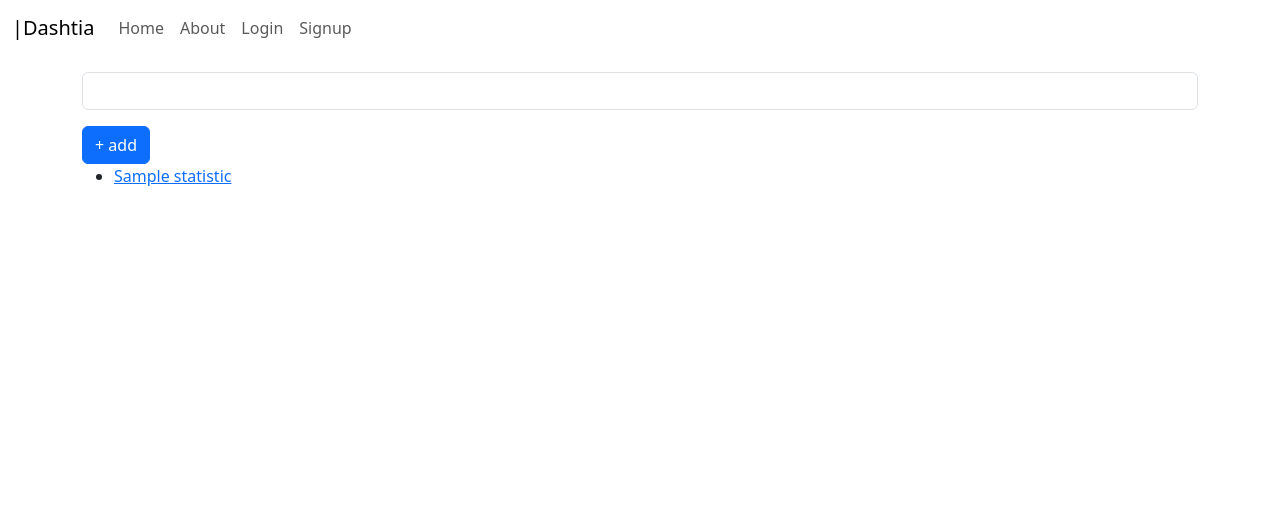
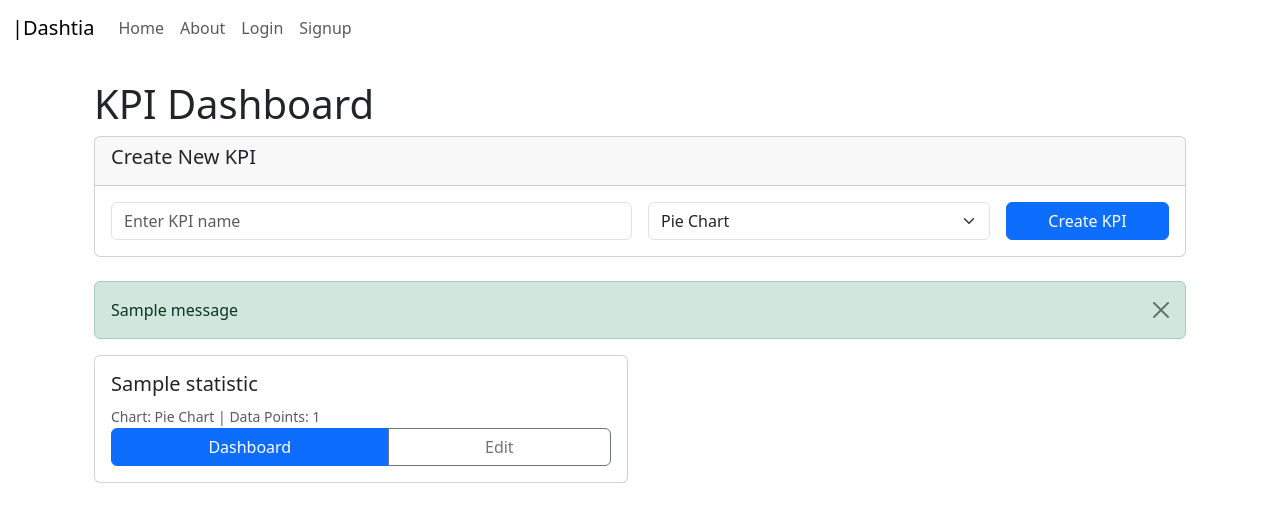
Before and after one commit to Trillspectre/dashtia, a Django app: page /stats/ in a window 1280 px wide. Shown: the top 517 px of the page. Run offline with Django 4.2, Linux system fonts and the light colour scheme; tables that the repository leaves empty hold one stand-in row (values such as "Sample post"); one stand-in notice (Sample message) is shown.

Commit message:
added choices of chart type to models and changed the required views and paths javascript and HTML and edit button and page with bootstrap styles to display info and actions

```diff
--- a/stats/models.py
+++ b/stats/models.py
@@ -1,12 +1,28 @@
 from django.db import models
+from django.contrib.auth.models import User
 from django.utils.text import slugify
 from django.urls import reverse
 # Create your models here.
 
 
 class Statistic(models.Model):
+    CHART_TYPE_CHOICES =[
+        ('pie', 'Pie Chart'),
+        ('bar', 'Bar Chart'),
+        ('doughnut', 'Doughnut Chart'),
+        ('line', 'Line Chart'),
+        ('radar', 'Radar Chart'),
+        ('polarArea', 'Polar Area Chart'),
+    ]
     name = models.CharField(max_length=200)
     slug = models.SlugField(blank=True)
+    chart_type = models.CharField(
+        max_length=20,
+        choices=CHART_TYPE_CHOICES,
+        default='pie'
+    )
+
+    created_at = models.DateTimeField(auto_now_add=True)
 
     def get_absolute_url(self):
         return reverse("stats:dashboard", kwargs={"slug": self.slug})
--- a/stats/templates/stats/main.html
+++ b/stats/templates/stats/main.html
@@ -1,21 +1,86 @@
 {% extends 'base.html' %}
 
 {% block content %}
+<div class="container mt-4">
+    <h1>KPI Dashboard</h1>
 
-<form method="POST">
-    {% csrf_token %}
-    <div class="form-group">
-        <input type="text" class="form-control" name="new-statistic">
-        <button type="submit" class="btn btn-primary mt-3">+ add</button>
+    <!-- Inline KPI Creation Form -->
+    <div class="card mb-4">
+        <div class="card-header">
+            <h5>Create New KPI</h5>
+        </div>
+        <div class="card-body">
+            <form method="POST">
+                {% csrf_token %}
+                <div class="row g-3">
+                    <div class="col-md-6">
+                        <input type="text" name="new-statistic" class="form-control" placeholder="Enter KPI name" required>
+                    </div>
+                    <div class="col-md-4">
+                        <select name="chart-type" class="form-select">
+                            <option value="pie">Pie Chart</option>
+                            <option value="bar">Bar Chart</option>
+                            <option value="doughnut">Doughnut</option>
+                            <option value="line">Line Chart</option>
+                            <option value="radar">Radar Chart</option>
+                            <option value="polarArea">Polar Area</option>
+                        </select>
+                    </div>
+                    <div class="col-md-2">
+                        <button type="submit" class="btn btn-primary w-100">Create KPI</button>
+                    </div>
+                </div>
+            </form>
+        </div>
     </div>
-</form>
-{% if qs %}
-    <ul>
+
+    <!-- Display Messages -->
+    {% if messages %}
+        {% for message in messages %}
+            <div class="alert alert-{{ message.tags }} alert-dismissible fade show">
+                {{ message }}
+                <button type="button" class="btn-close" data-bs-dismiss="alert"></button>
+            </div>
+        {% endfor %}
+    {% endif %}
+
+    <!-- Existing KPIs List -->
+    <div class="row">
         {% for el in qs %}
-            <li><a href="{{el.get_absolute_url}}">{{ el.name }}</a></li>
+            <div class="col-md-6 mb-3">
+                <div class="card">
+                    <div class="card-body">
+                        <div class="d-flex justify-content-between align-items-start">
+                            <div>
+                                <h5 class="card-title">{{ el.name }}</h5>
+                                <p class="card-text">
+                                    <small class="text-muted">
+                                        Chart: {{ el.get_chart_type_display }} |
+                                        Data Points: {{ el.data.count }}
+                                    </small>
+                                </p>
+                            </div>
+                        </div>
+                        <div class="btn-group w-100" role="group">
+                            <a href="{{ el.get_absolute_url }}" class="btn btn-primary">
+                                <i class="fas fa-chart-bar"></i> Dashboard
+                            </a>
+                            <a href="{% url 'stats:edit' el.slug %}" class="btn btn-outline-secondary">
+                                <i class="fas fa-edit"></i> Edit
+                            </a>
+                        </div>
+                    </div>
+                </div>
+            </div>
+        {% empty %}
+            <div class="col-12">
+                <div class="alert alert-info text-center">
+                    <h4>No KPIs Created Yet</h4>
+                    <p>Create your first KPI using the form above!</p>
+                </div>
+            </div>
         {% endfor %}
-    </ul>
-
-{% endif %}
+    </div>
+</div>
 
 {% endblock content %}
--- a/stats/urls.py
+++ b/stats/urls.py
@@ -3,14 +3,14 @@ from .views import (
     StatisticListCreateView,
     DashboardView,
     ChartDataAPIView,
-    StatisticCreateView
+    StatisticEditView
 )
 
 app_name = 'stats'
 
 urlpatterns = [
     path('', StatisticListCreateView.as_view(), name='main'),
-    path('create/', StatisticCreateView.as_view(), name='create'),
+    path('<slug:slug>/edit/', StatisticEditView.as_view(), name='edit'),
     path('<slug:slug>/', DashboardView.as_view(), name='dashboard'),
     path('<slug:slug>/chart/', ChartDataAPIView.as_view(), name='chart'),
 ]
--- a/stats/views.py
+++ b/stats/views.py
@@ -1,6 +1,6 @@
 from django.shortcuts import render, redirect, get_object_or_404
 from django.http import JsonResponse
-from django.views.generic import ListView, DetailView, CreateView, View
+from django.views.generic import ListView, DetailView, CreateView, UpdateView, View
 from django.contrib.auth.mixins import LoginRequiredMixin
 from django.urls import reverse_lazy
 from django.db.models import Sum
@@ -11,9 +11,10 @@ from .models import Statistic, DataItem
 # Create your views here.
 
 fake = Faker()
+# Standard class based views
 class StatisticListCreateView(ListView):
     """
-    Display all statistics and handle creating new ones in a single view
+    Display all statistics and create new ones in a single view
     """
     model = Statistic
     template_name = 'stats/main.html'
@@ -22,11 +23,23 @@ class StatisticListCreateView(ListView):
     def post(self, request, *args, **kwargs):
         """Handle POST requests to create new statistics"""
         new_stat = request.POST.get('new-statistic')
+        chart_type = request.POST.get('chart-type', 'pie')
         if new_stat:
-            obj, created = Statistic.objects.get_or_create(name=new_stat)
+            obj, created = Statistic.objects.get_or_create(
+                name=new_stat,
+                defaults={'chart_type': chart_type}
+            )
             if created:
-                messages.success(request, f'Statistics "{obj.name}" created successfully!')
-            return redirect("stats:dashboard", obj.slug)
+                messages.success(
+                    request,
+                    f'KPI "{obj.name}" created successfully!'
+                )
+            else:
+                messages.warning(
+                    request,
+                    f'KPI "{obj.name}" already exists!'
+                )
+        # Stay on same page instead of redirecting
         return self.get(request, *args, **kwargs)
 
 class DashboardView(DetailView):
@@ -52,6 +65,7 @@ class DashboardView(DetailView):
         context.update({
             'name': obj.name,
             'slug': obj.slug,
+            'chart_type': obj.chart_type,
             'data': obj.data.order_by('-id'),  # Show latest first
             'user': user_display,
             'total_entries': obj.data.count(),
@@ -78,9 +92,7 @@ class ChartDataAPIView(View):
             'success': True
         })
 
-# ===============================
-# ADVANCED CLASS-BASED VIEWS
-# ===============================
+# Class based Views
 
 class AuthenticatedDashboardView(LoginRequiredMixin, DashboardView):
     """
@@ -96,25 +108,29 @@ class AuthenticatedDashboardView(LoginRequiredMixin, DashboardView):
         context['is_authenticated'] = True
         return context
 
-class StatisticCreateView(CreateView):
+class StatisticEditView(UpdateView):
     """
-    Dedicated view for creating new statistics with form validation
+    View for editing existing statistics
     """
     model = Statistic
-    fields = ['name']
-    template_name = 'stats/create_statistic.html'
-    success_url = reverse_lazy('stats:main')
+    fields = ['name', 'chart_type']
+    template_name = 'stats/edit_statistic.html'
+    slug_field = 'slug'
+    slug_url_kwarg = 'slug'
 
     def form_valid(self, form):
-        messages.success(self.request, f'Statistic "{form.instance.name}" created successfully!')
+        messages.success(
+            self.request,
+            f'Statistic "{form.instance.name}" updated successfully!'
+        )
         return super().form_valid(form)
 
     def get_success_url(self):
-        return reverse_lazy('stats:dashboard', kwargs={'slug': self.object.slug})
+        return reverse_lazy('stats:main')
 
 class UserStatisticsView(LoginRequiredMixin, ListView):
     """
-    Show statistics where user has contributed data
+    Show statistics where user has added data
     """
     model = Statistic
     template_name = 'stats/user_stats.html'
@@ -129,9 +145,7 @@ class UserStatisticsView(LoginRequiredMixin, ListView):
         return Statistic.objects.filter(id__in=user_stats_ids)
 
 class StatisticDetailAPIView(View):
-    """
-    API endpoint for detailed statistic information
-    """
+
     def get(self, request, slug):
         obj = get_object_or_404(Statistic, slug=slug)
 
@@ -155,13 +169,9 @@ class StatisticDetailAPIView(View):
             ]
         })
 
-# ===============================
-# MIXINS FOR REUSABLE FUNCTIONALITY
-# ===============================
-
 class StatisticContextMixin:
     """
-    Mixin to add common statistic-related context
+    Mixin to add context
     """
     def get_context_data(self, **kwargs):
         context = super().get_context_data(**kwargs)
@@ -175,11 +185,9 @@ class StatisticContextMixin:
                 'average_value': obj.data.aggregate(avg=models.Avg('value'))['avg'],
             })
         return context
+# The Dashboard View
+class EnhancedDashboardView(StatisticContextMixin, DashboardView):
 
-class EnhancedDashboardView(StatisticContextMixin, DashboardView):
-    """
-    Dashboard with enhanced statistics and context
-    """
     def get_context_data(self, **kwargs):
         context = super().get_context_data(**kwargs)
         obj = self.get_object()
@@ -194,13 +202,10 @@ class EnhancedDashboardView(StatisticContextMixin, DashboardView):
         })
         return context
 
-# ===============================
-# PERMISSION-BASED VIEWS
-# ===============================
-
+#The Permissions to edit dashboards
 class StatisticPermissionMixin:
     """
-    Mixin to handle statistic-specific permissions
+    Mixin to handle stats permissions
     """
     def can_user_contribute(self, statistic):
         """Override this method to implement custom permission logic"""
@@ -219,4 +224,3 @@ class ProtectedDashboardView(StatisticPermissionMixin, DashboardView):
         obj = self.get_object()
         context['can_contribute'] = self.can_user_contribute(obj)
         return context
-# Old function-based views removed - now using class-based views above
```
Also changed, not shown: stats/forms.py (+10 -0 lines), stats/static/stats/dashboard.js (+5 -23 lines), stats/templates/stats/dashboard.html (+4 -3 lines), stats/templates/stats/edit_statistic.html (added, +70 -0 lines), stats/migrations/0002_statistic_chart_type_statistic_created_at.py (added).
